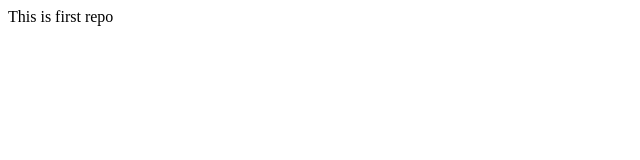
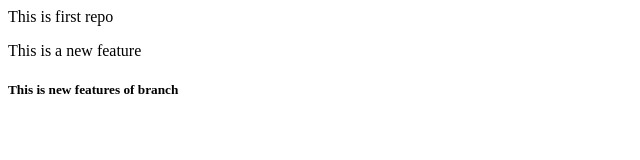
Before and after one commit to shahtulsi07/localrepo, a plain HTML site: page Index.html in a window 1280 px wide. Shown: the whole page, without its empty margins (0-640 px from the left). Drawn offline with Linux system fonts and the light colour scheme.

Commit message:
Add new feature

```diff
--- a/Index.html
+++ b/Index.html
@@ -1 +1,3 @@
 <p>This is first repo</p>
+<p>This is a new feature</p>
+<h5>This is new features of branch</h5>
```
